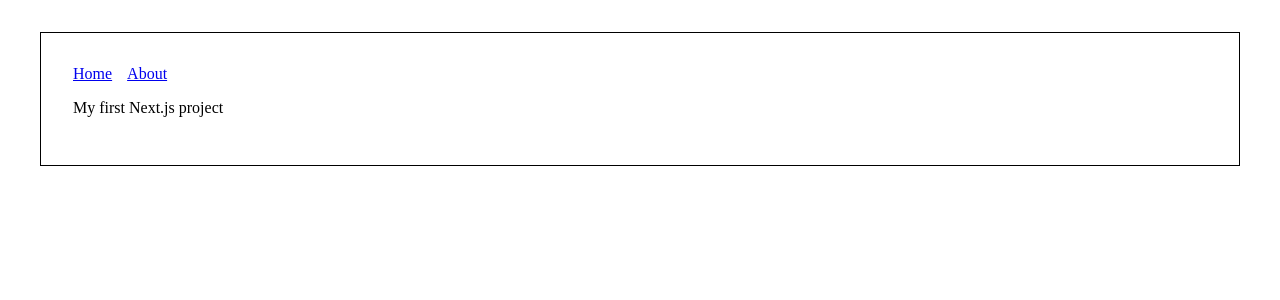
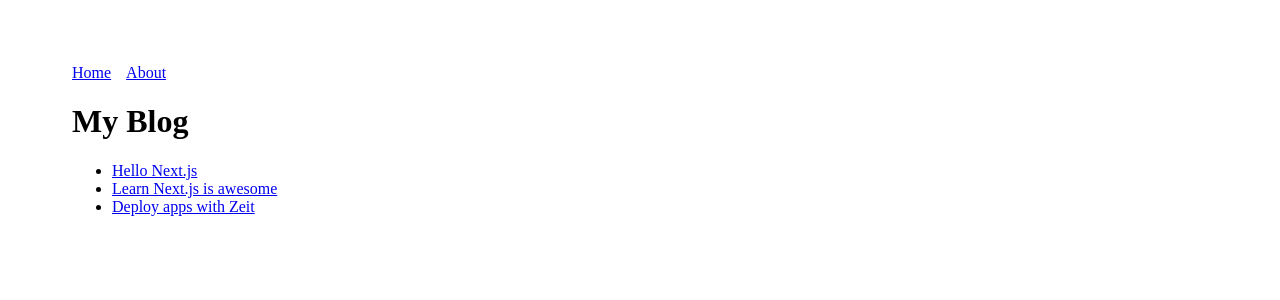
Before and after one commit to dvlprdave/learn-nextjs, a Next.js app: page / in a window 1280 px wide. Shown: the top 300 px of the page. Built offline with nearby package versions, Linux system fonts and the light colour scheme.

Commit message:
added dynamic pages

```diff
--- a/layout/layout.js
+++ b/layout/layout.js
@@ -3,7 +3,6 @@
 const layoutStyle = {
   margin: '2rem',
   padding: '2rem',
-  border: '1px solid #000'
 };
 
 const Layout = (props) => (
--- a/package.json
+++ b/package.json
@@ -6,8 +6,7 @@
   "scripts": {
     "dev": "next",
     "build": "next build",
-    "start": "next start",
-    "test": "echo \"Error: no test specified\" && exit 1"
+    "start": "next start"
   },
   "keywords": [],
   "author": "",
--- a/pages/index.js
+++ b/pages/index.js
@@ -1,9 +1,23 @@
-import Layout from '../layout/layout';
+import Layout from '../layout/Layout';
+import Link from 'next/link';
 
-const Index = () => (
-    <Layout>
-      <p>My first Next.js project</p>
-    </Layout>
-);
+  const PostLink = ({title}) => (
+    <li>
+      <Link href={`/post?title=${title}`}>
+        <a>{title}</a>
+      </Link>
+    </li>
+  );
 
-export default Index;
+   const Blog = () => (
+      <Layout>
+        <h1>My Blog</h1>
+        <ul>
+          <PostLink title="Hello Next.js" />
+          <PostLink title="Learn Next.js is awesome" />
+          <PostLink title="Deploy apps with Zeit" />
+        </ul>
+      </Layout>
+    );
+
+  export default Blog
```
Also changed, not shown: 1 other file (tests, documents, lock files or other folders).
